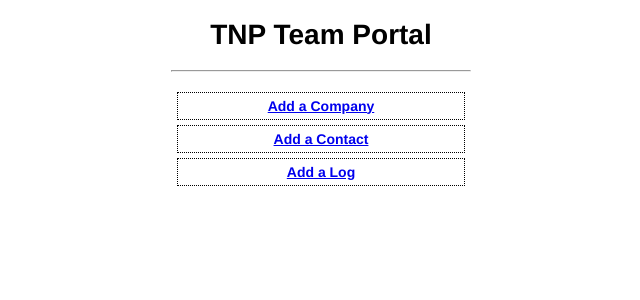
After one commit to hkumar6/tnpteam, a PHP site: page /php/home.php in a window 1280 px wide. The commit adds this page. Shown: the top 300 px of the page, without its empty margins (319-959 px from the left). Run offline with PHP 8.4, Linux system fonts and the light colour scheme; a user stored in the database is signed in.

Commit message:
home page added

```diff
--- /dev/null
+++ b/php/add_company.php
@@ -0,0 +1,4 @@
+<?php
+
+
+?>
--- /dev/null
+++ b/php/home.php
@@ -0,0 +1,51 @@
+<?php
+	session_start();
+	if ( ! isset($_SESSION['user']))
+	{
+		header( 'Location: ../index.php' );
+	}
+?>
+
+<!doctype html>
+<html>
+	<head>
+		<style type="text/css">
+			*{
+				font-family : "Helvetica Neue", Helvetica, Arial, sans-serif;
+			}
+			body{
+				font-size: 14px;
+				font-weight: bold;
+			}
+			#header, #option-list{
+				width: 300px;
+				margin: auto;
+				text-align: center;
+			}
+			li{
+				list-style: none;
+				padding: 5px;
+				border-style: dotted;
+				border-width: 1px;
+				margin: 5px;
+			}
+			ul{
+				padding: 1px;
+			}
+		</style>
+	</head>
+
+	<body>
+		<div id="header">
+			<h1>TNP Team Portal</h1>
+			<hr />
+		</div>
+		<div id="option-list">
+			<ul>
+				<li><a href="add_company.php">Add a Company</a></li>
+				<li><a href="add_contact.php">Add a Contact</a></li>
+				<li><a href="add_log.php">Add a Log</a></li>
+			</ul>
+		</div>
+	</body>
+</html>
--- a/sql/team_portal_schema.sql
+++ b/sql/team_portal_schema.sql
@@ -42,3 +42,5 @@ create table team_members(
 
 create user 'tnpteam'@'localhost' identified by 'tnpteam2014';
 grant all privileges on placements.* to 'tnpteam'@'localhost';
+
+insert into team_members values ('kumar.harsha', SHA1('MoluHarsha'));
```
Also changed, not shown: php/auth.php (+11 -0 lines).
